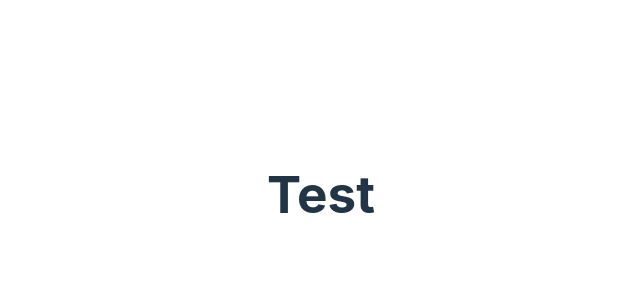
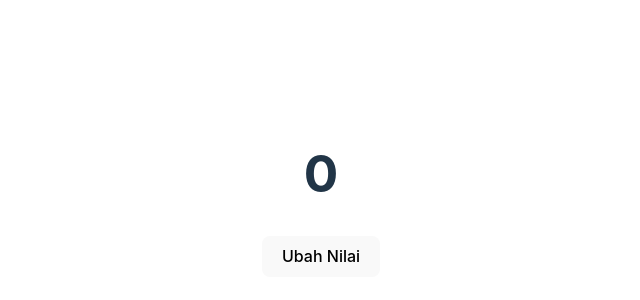
Before and after one commit to ielkay/belajareact, a React (Vite) app in the folder belajar-react/: page / in a window 1280 px wide. Shown: the part 206-506 px from the top of the page, without its empty margins (319-959 px from the left). Built offline with nearby package versions, Linux system fonts and the light colour scheme.

Commit message:
feat: add new components

```diff
--- a/belajar-react/src/App.jsx
+++ b/belajar-react/src/App.jsx
@@ -1,11 +1,13 @@
 import './App.css'
 import { HelloWorld } from './components/HelloWorld/Helloworld'
+import { TryUseState } from './components/TryUseState/TryUseState'
 function App() {
 
 
   return (
     <>
-     <HelloWorld />
+     {/* <HelloWorld /> */}
+     <TryUseState/>
     </>
   )
 }
--- /dev/null
+++ b/belajar-react/src/components/List/List.jsx
@@ -0,0 +1 @@
+ex
--- /dev/null
+++ b/belajar-react/src/components/TryUseState/TryUseState.jsx
@@ -0,0 +1,14 @@
+import { useState } from "react"
+export function TryUseState(){
+    const [counter, setCounter] = useState(0);
+
+    const Add = () => {
+        setCounter(10);
+    }
+    return(
+        <div>
+           <h1>{counter}</h1>
+           <button onClick={Add}>Ubah Nilai</button>
+        </div>
+    )
+}
```
Also changed, not shown: belajar-react/src/components/TryProps/TrProps.jsx (added, +7 -0 lines), belajar-react/src/components/List/Card.jsx (added).
